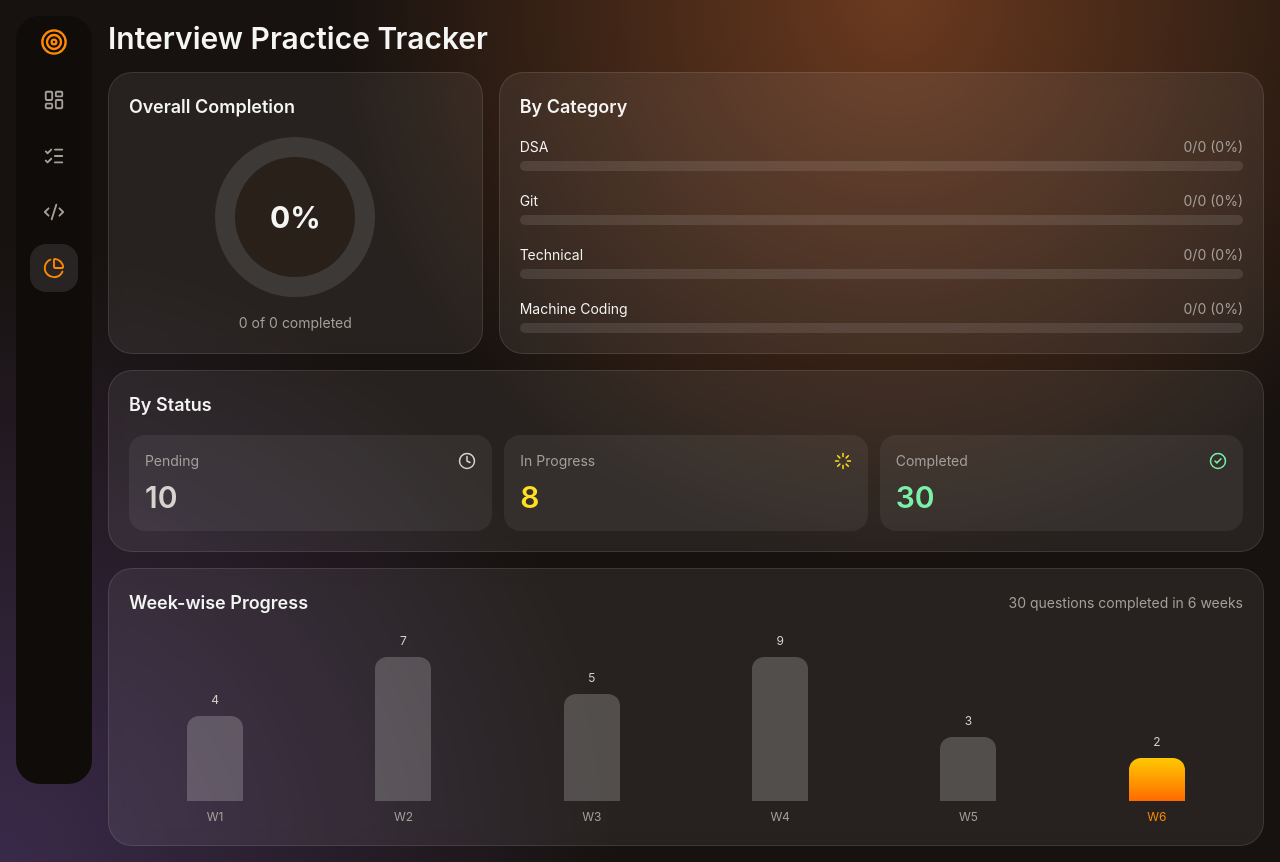
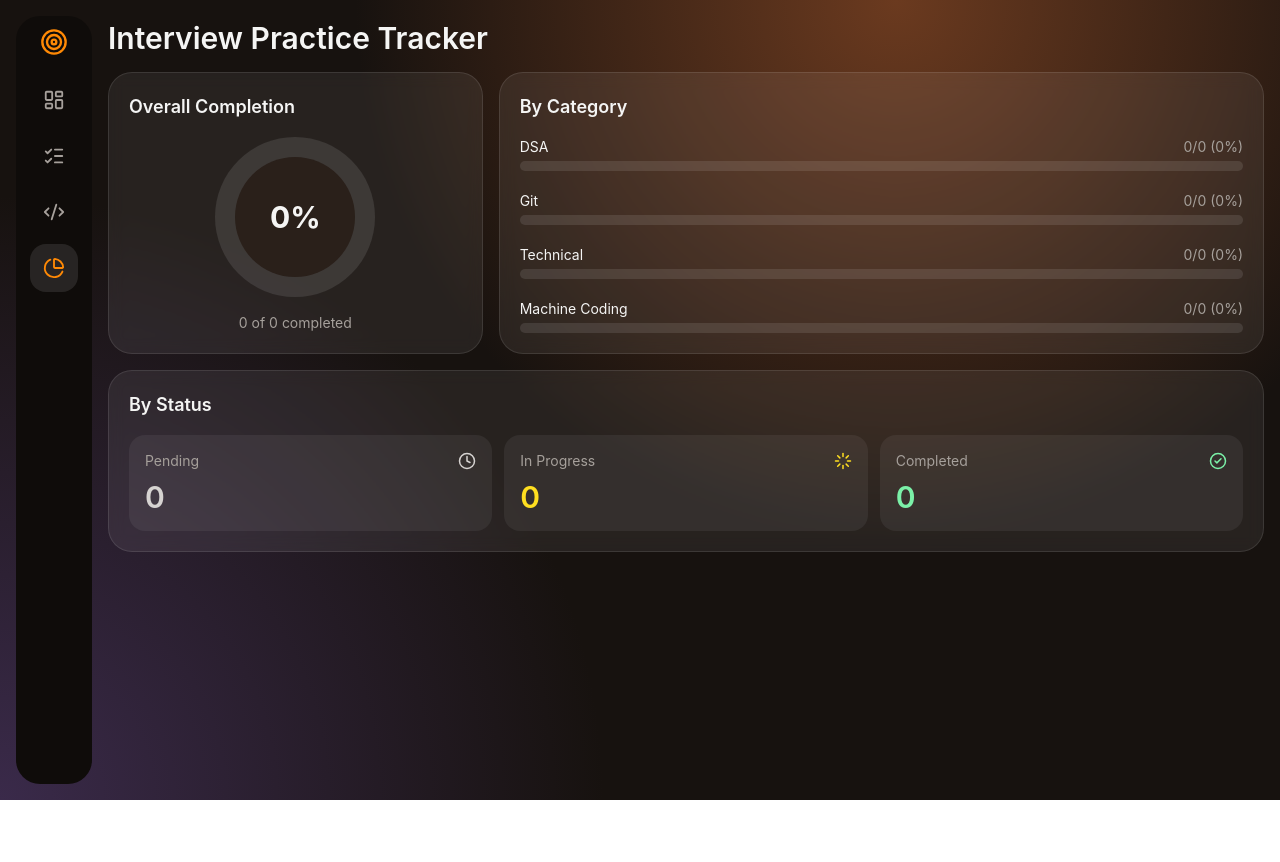
Before and after one commit to clay-0101/Weekly-Progress-Tracker, a React (Vite) app: page /progress in a window 1280 px wide. After the commit the page ends 800 px from the top, so only its background shows below. Built offline with nearby package versions, Linux system fonts and the light colour scheme.

Commit message:
Almost dono 02

```diff
--- a/src/feature/Progress/hook/ProgressHook.jsx
+++ b/src/feature/Progress/hook/ProgressHook.jsx
@@ -28,10 +28,20 @@ const useProgress = () => {
 
     let overallDone = categories.reduce((sum , c) => sum + c.done , 0)
     let overallTotal = categories.reduce((sum , c) => sum + c.total , 0)
+
+    let overallInProgress = (
+        questions.filter((q)=> q.status === "In Progress").length +
+        machineCoding.filter((t)=> t.status === "In Progress").length
+    )
+    let overallPending = (
+        questions.filter((q)=> q.status === "Pending").length +
+        machineCoding.filter((t)=> t.status === "Pending").length
+    )
+
     let overallPercentage = percent(overallDone, overallTotal)
 
     return {
-        categories , percent, overallDone , overallTotal, overallPercentage
+        categories , percent, overallDone , overallTotal,overallPending, overallInProgress,overallPercentage
     }
 }
 
--- a/src/feature/Progress/ui/ProgressPage.jsx
+++ b/src/feature/Progress/ui/ProgressPage.jsx
@@ -14,7 +14,7 @@ export default function ProgressPage() {
         </div>
       </div>
       <StatusProgress/>
-      <WeeklyProgress/>
+      {/* <WeeklyProgress/> */}
     </div>
   );
 }
--- a/src/feature/Progress/ui/components/StatusProgress.jsx
+++ b/src/feature/Progress/ui/components/StatusProgress.jsx
@@ -1,26 +1,44 @@
 import { Clock, Loader, CheckCircle2 } from "lucide-react";
-
-const stats = [
-  { label: "Pending", value: 10, icon: Clock, color: "text-stone-300" },
-  { label: "In Progress", value: 8, icon: Loader, color: "text-yellow-300" },
-  { label: "Completed", value: 30, icon: CheckCircle2, color: "text-green-300" },
-];
+import useProgress from "../../hook/ProgressHook";
 
 export default function StatusProgress() {
+  // static data (baad mein hook se replace kar dena)
+  const pending = 10;
+  const inProgress = 8;
+  const completed = 30;
+ let {overallDone, overallInProgress , overallPending} = useProgress()
+
   return (
     <div className="rounded-3xl border border-white/10 bg-white/[0.07] p-5 backdrop-blur">
       <h2 className="mb-4 text-lg font-semibold">By Status</h2>
 
       <div className="grid gap-3 sm:grid-cols-3">
-        {stats.map(({ label, value, icon: Icon, color }) => (
-          <div key={label} className="rounded-2xl bg-white/[0.06] p-4">
-            <div className="flex items-center justify-between text-sm text-stone-400">
-              <span>{label}</span>
-              <Icon size={18} className={color} />
-            </div>
-            <p className={`mt-2 text-3xl font-semibold ${color}`}>{value}</p>
+        {/* Pending */}
+        <div className="rounded-2xl bg-white/[0.06] p-4">
+          <div className="flex items-center justify-between text-sm text-stone-400">
+            <span>Pending</span>
+            <Clock size={18} className="text-stone-300" />
           </div>
-        ))}
+          <p className="mt-2 text-3xl font-semibold text-stone-300">{overallPending}</p>
+        </div>
+
+        {/* In Progress */}
+        <div className="rounded-2xl bg-white/[0.06] p-4">
+          <div className="flex items-center justify-between text-sm text-stone-400">
+            <span>In Progress</span>
+            <Loader size={18} className="text-yellow-300" />
+          </div>
+          <p className="mt-2 text-3xl font-semibold text-yellow-300">{overallInProgress}</p>
+        </div>
+
+        {/* Completed */}
+        <div className="rounded-2xl bg-white/[0.06] p-4">
+          <div className="flex items-center justify-between text-sm text-stone-400">
+            <span>Completed</span>
+            <CheckCircle2 size={18} className="text-green-300" />
+          </div>
+          <p className="mt-2 text-3xl font-semibold text-green-300">{overallDone}</p>
+        </div>
       </div>
     </div>
   );
--- a/src/feature/Questions/hook/QuestionHook.jsx
+++ b/src/feature/Questions/hook/QuestionHook.jsx
@@ -45,6 +45,7 @@ const useQuestions = () => {
             status: "",
         })
     }
+
     function updateQuestionHandle(data) {
         let updatedQuetionList = questions.map((q) => {
             return q.id === updateQuestion.id ? { ...q, ...data } : q
@@ -84,6 +85,7 @@ const useQuestions = () => {
 
 
 
+
     return {
         register, handleSubmit, errors, addQuestion, dispatch,
         statusStyle, difficultyStyle, categoryStyle, questions, filterData,
```
